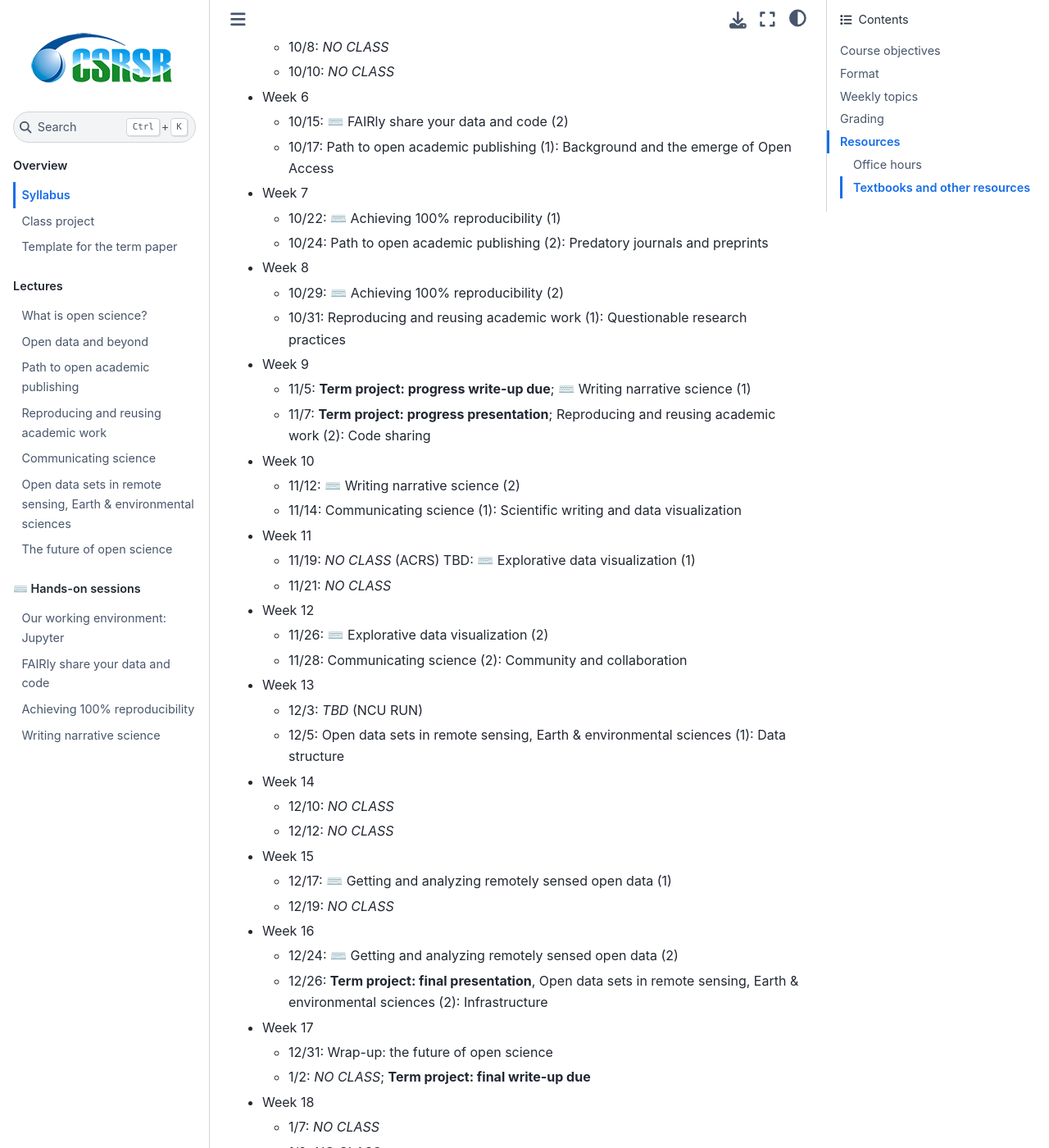
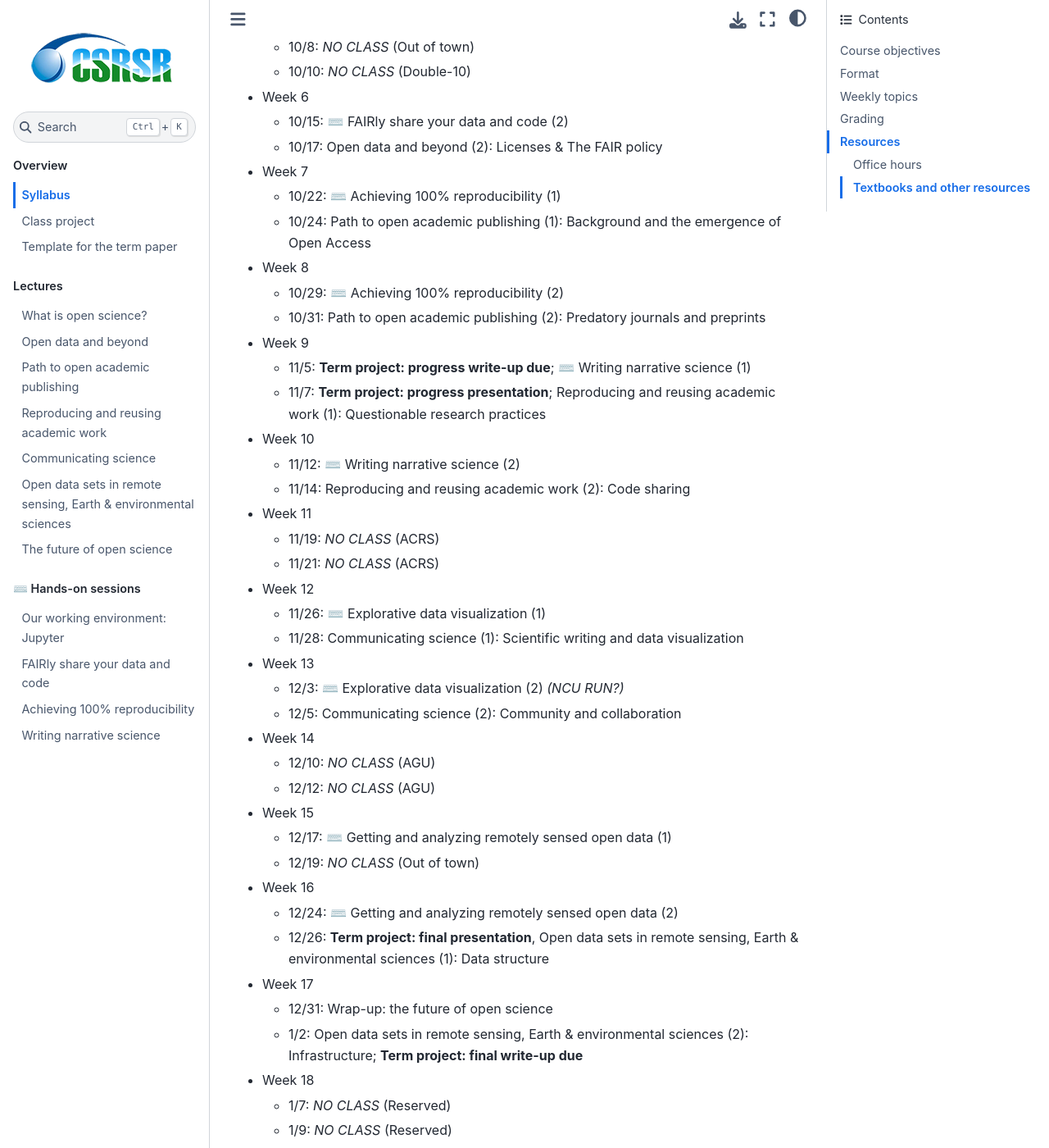
Before and after one commit to whyjz/ncu-open-science, a Jupyter Book: the page built from docs/syllabus.md, in a window 1280 px wide and 1400 px high, scrolled down 1813 px. Shown: the whole window at 82% size. Built offline with Jupyter Book 1.0.4 settings and Sphinx 7.4.7 and the Sphinx Book theme 1.1.4, drawn with Linux system fonts in a browser that asks for light colours; pages that are not in the unit, such as notebooks, are missing from menus; some of the changed text lies outside the part shown.

Commit message:
Update H2-H3

```diff
--- a/docs/syllabus.md
+++ b/docs/syllabus.md
@@ -37,62 +37,62 @@ As a class for open science, all written material presented in this class, inclu
 
 ## Weekly topics
 
-This is a tentative schedule; the actual content is subject to change depending on our progress and participants' needs.
+This is a tentative schedule; the actual content may change depending on our progress and participants' needs.
 
 - Week 1
   - 9/10: Checking in & course introduction
   - 9/12: What is open science?
 - Week 2
-  - 9/17: *NO CLASS*
+  - 9/17: *NO CLASS* (Mid-Autumn)
   - 9/19: Open data and beyond (1): Background
 - Week 3
   - 9/24: ⌨️ Our working environment: Jupyter
-  - 9/26: *NO CLASS*
+  - 9/26: *NO CLASS* (Out of town)
 - Week 4
   - 10/1: ⌨️ FAIRly share your data and code (1)
-  - 10/3: Open data and beyond (2): Licenses & The FAIR policy
+  - 10/3: *NO CLASS* (Krathon)
 - Week 5
-  - 10/8:  *NO CLASS*
-  - 10/10: *NO CLASS*
+  - 10/8:  *NO CLASS* (Out of town)
+  - 10/10: *NO CLASS* (Double-10)
 - Week 6
   - 10/15: ⌨️ FAIRly share your data and code (2)
-  - 10/17: Path to open academic publishing (1): Background and the emerge of Open Access
+  - 10/17: Open data and beyond (2): Licenses & The FAIR policy
 - Week 7
   - 10/22: ⌨️ Achieving 100% reproducibility (1)
-  - 10/24: Path to open academic publishing (2): Predatory journals and preprints
+  - 10/24: Path to open academic publishing (1): Background and the emergence of Open Access
 - Week 8
   - 10/29: ⌨️ Achieving 100% reproducibility (2)
-  - 10/31: Reproducing and reusing academic work (1): Questionable research practices
+  - 10/31: Path to open academic publishing (2): Predatory journals and preprints
 - Week 9
   - 11/5: **Term project: progress write-up due**; ⌨️ Writing narrative science (1)
-  - 11/7: **Term project: progress presentation**; Reproducing and reusing academic work (2): Code sharing
+  - 11/7: **Term project: progress presentation**; Reproducing and reusing academic work (1): Questionable research practices
 - Week 10
   - 11/12: ⌨️ Writing narrative science (2)
-  - 11/14: Communicating science (1): Scientific writing and data visualization
+  - 11/14: Reproducing and reusing academic work (2): Code sharing
 - Week 11
-  - 11/19: *NO CLASS* (ACRS) TBD: ⌨️ Explorative data visualization (1)
-  - 11/21: *NO CLASS*
+  - 11/19: *NO CLASS* (ACRS)
+  - 11/21: *NO CLASS* (ACRS)
 - Week 12
-  - 11/26: ⌨️ Explorative data visualization (2)
-  - 11/28: Communicating science (2): Community and collaboration
+  - 11/26: ⌨️ Explorative data visualization (1)
+  - 11/28: Communicating science (1): Scientific writing and data visualization
 - Week 13
-  - 12/3: *TBD* (NCU RUN)
-  - 12/5: Open data sets in remote sensing, Earth & environmental sciences (1): Data structure
+  - 12/3: ⌨️ Explorative data visualization (2)  *(NCU RUN?)*
+  - 12/5: Communicating science (2): Community and collaboration
 - Week 14
-  - 12/10: *NO CLASS*
-  - 12/12: *NO CLASS*
+  - 12/10: *NO CLASS* (AGU)
+  - 12/12: *NO CLASS* (AGU)
 - Week 15
   - 12/17: ⌨️ Getting and analyzing remotely sensed open data (1)
-  - 12/19: *NO CLASS*
+  - 12/19: *NO CLASS* (Out of town)
 - Week 16
   - 12/24: ⌨️ Getting and analyzing remotely sensed open data (2)
-  - 12/26: **Term project: final presentation**, Open data sets in remote sensing, Earth & environmental sciences (2): Infrastructure
+  - 12/26: **Term project: final presentation**, Open data sets in remote sensing, Earth & environmental sciences (1): Data structure
 - Week 17
   - 12/31: Wrap-up: the future of open science
-  - 1/2: *NO CLASS*; **Term project: final write-up due**
+  - 1/2: Open data sets in remote sensing, Earth & environmental sciences (2): Infrastructure; **Term project: final write-up due**
 - Week 18
-  - 1/7: *NO CLASS*
-  - 1/9: *NO CLASS*
+  - 1/7: *NO CLASS* (Reserved)
+  - 1/9: *NO CLASS* (Reserved)
 
 ## Grading
 
```
Also changed, not shown: docs/handson/H2-FAIRdata.ipynb, docs/handson/H3-Reproducibility.ipynb.
